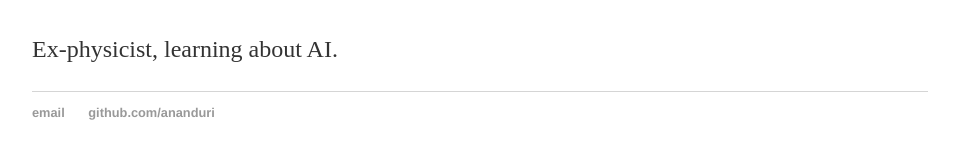
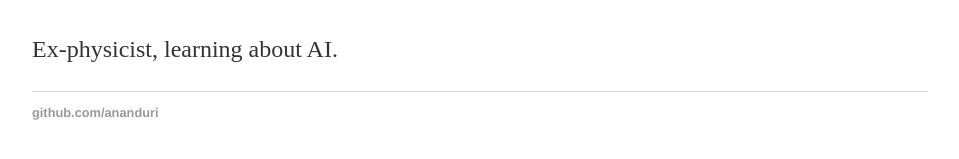
Before and after one commit to ananduri/ananduri.github.io, a Jekyll site: the page built from index.html, in a window 1280 px wide. Shown: the part 164-323 px from the top of the page, without its empty margins (160-1119 px from the left). Built offline with Jekyll 4.4.1, drawn with Linux system fonts in a browser that asks for light colours.

Commit message:
Took out email from footer

```diff
--- a/_layouts/default.html
+++ b/_layouts/default.html
@@ -20,7 +20,6 @@
 			</div><!-- /.container -->
 			<footer>
 	    		<ul>
-	        		<li><a href="mailto:arun.nanduri@gmail.com">email</a></li>
 	        		<li><a href="https://github.com/ananduri">github.com/ananduri</a></li>
 				</ul>
 			</footer>
```
